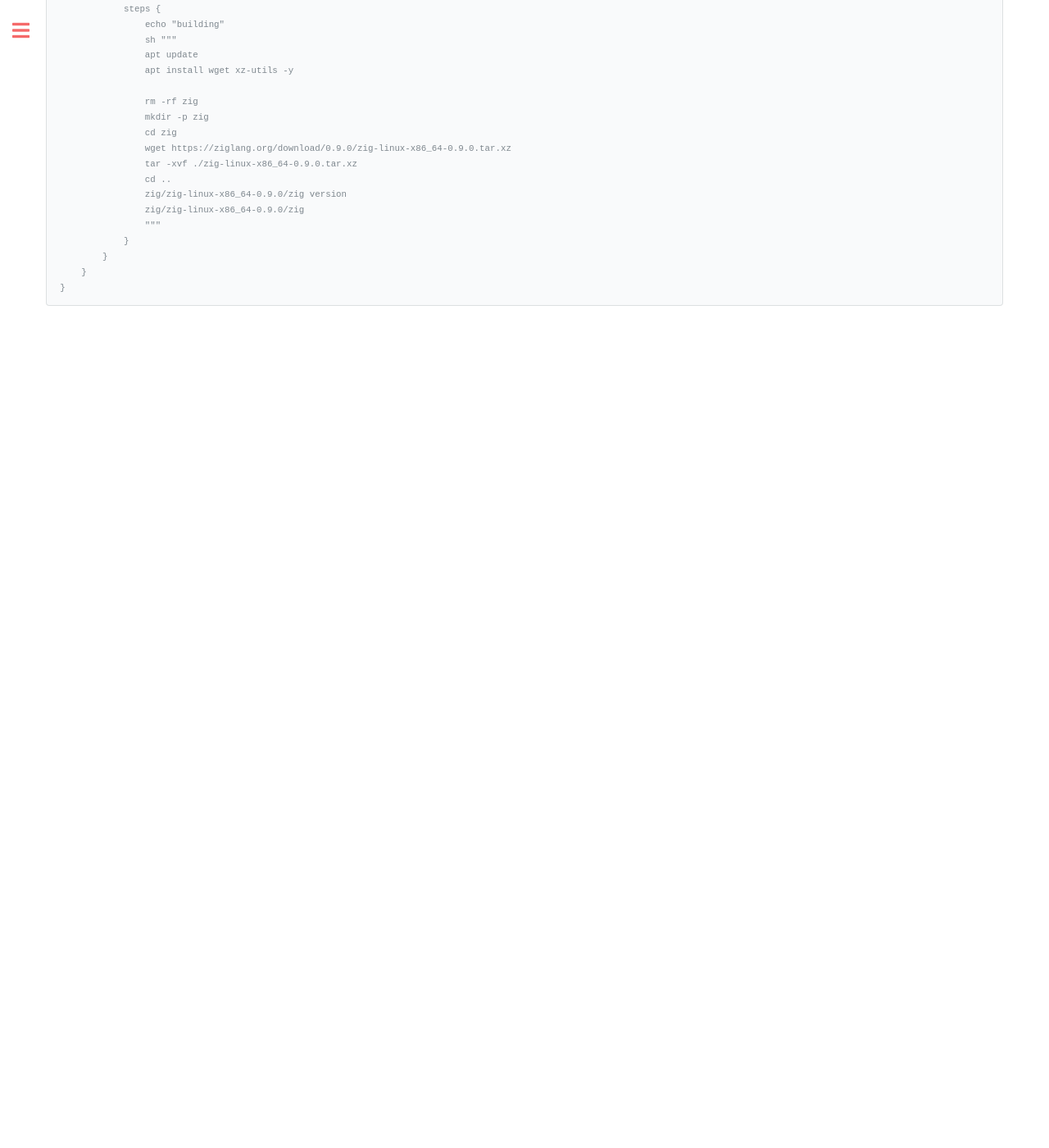
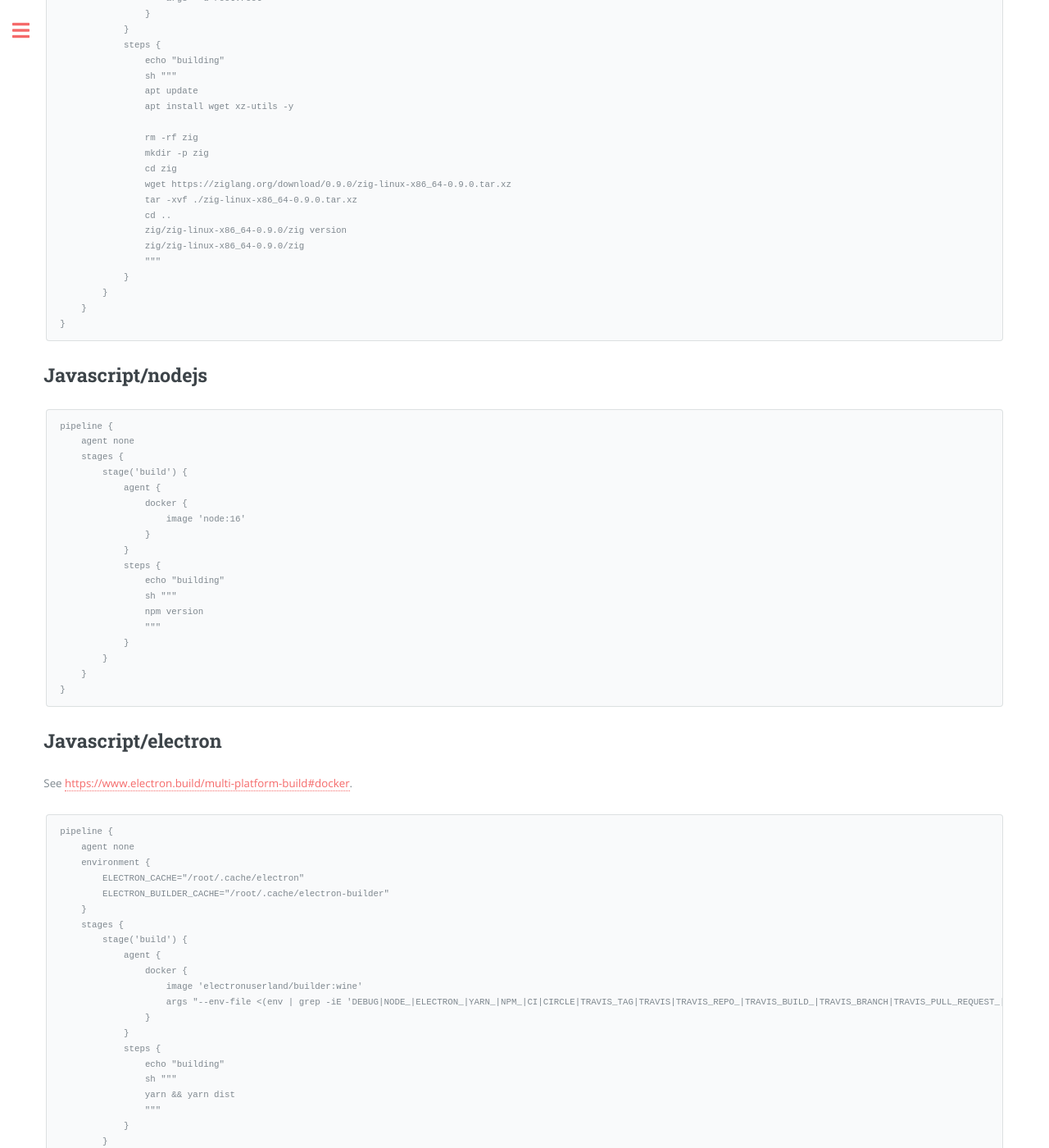
Before and after one commit to majorsilence/Dev, a Jekyll site: the page built from _posts/2022-02-12-jenkins-jenkinsfile-pipelines.md, in a window 1280 px wide and 1400 px high, scrolled down 6778 px. Shown: the whole window at 82% size. Built offline with Jekyll 4.4.1, drawn with Linux system fonts in a browser that asks for light colours; before the commit the page ends 7176 px from its top, so only the background shows below that; some of the changed text lies outside the part shown.

Commit message:
Update 2022-02-12-jenkins-jenkinsfile-pipelines.md
nodejs and electron examples

````diff
--- a/_posts/2022-02-12-jenkins-jenkinsfile-pipelines.md
+++ b/_posts/2022-02-12-jenkins-jenkinsfile-pipelines.md
@@ -340,3 +340,58 @@ pipeline {
     }
 }
 ```
+
+
+
+## Javascript/nodejs
+
+```groovy
+pipeline {
+    agent none
+    stages {
+        stage('build') {
+            agent {
+                docker {
+                    image 'node:16'
+                }
+            }
+            steps {
+                echo "building"
+                sh """
+                npm version
+                """
+            }
+        }
+    }
+}
+```
+
+## Javascript/electron
+
+See [https://www.electron.build/multi-platform-build#docker](https://www.electron.build/multi-platform-build#docker).
+
+```groovy
+pipeline {
+    agent none
+    environment {
+        ELECTRON_CACHE="/root/.cache/electron"
+        ELECTRON_BUILDER_CACHE="/root/.cache/electron-builder"
+    }
+    stages {
+        stage('build') {
+            agent {
+                docker {
+                    image 'electronuserland/builder:wine'
+                    args "--env-file <(env | grep -iE 'DEBUG|NODE_|ELECTRON_|YARN_|NPM_|CI|CIRCLE|TRAVIS_TAG|TRAVIS|TRAVIS_REPO_|TRAVIS_BUILD_|TRAVIS_BRANCH|TRAVIS_PULL_REQUEST_|APPVEYOR_|CSC_|GH_|GITHUB_|BT_|AWS_|STRIP|BUILD_') -v ${PWD}:/project -v ${PWD##*/}-node-modules:/project/node_modules -v ~/.cache/electron:/root/.cache/electron -v ~/.cache/electron-builder:/root/.cache/electron-builder"
+                }
+            }
+            steps {
+                echo "building"
+                sh """
+                yarn && yarn dist
+                """
+            }
+        }
+    }
+}
+```
````
Also changed, not shown: other parts of _posts/2022-02-12-jenkins-jenkinsfile-pipelines.md (+2 -2 lines).
